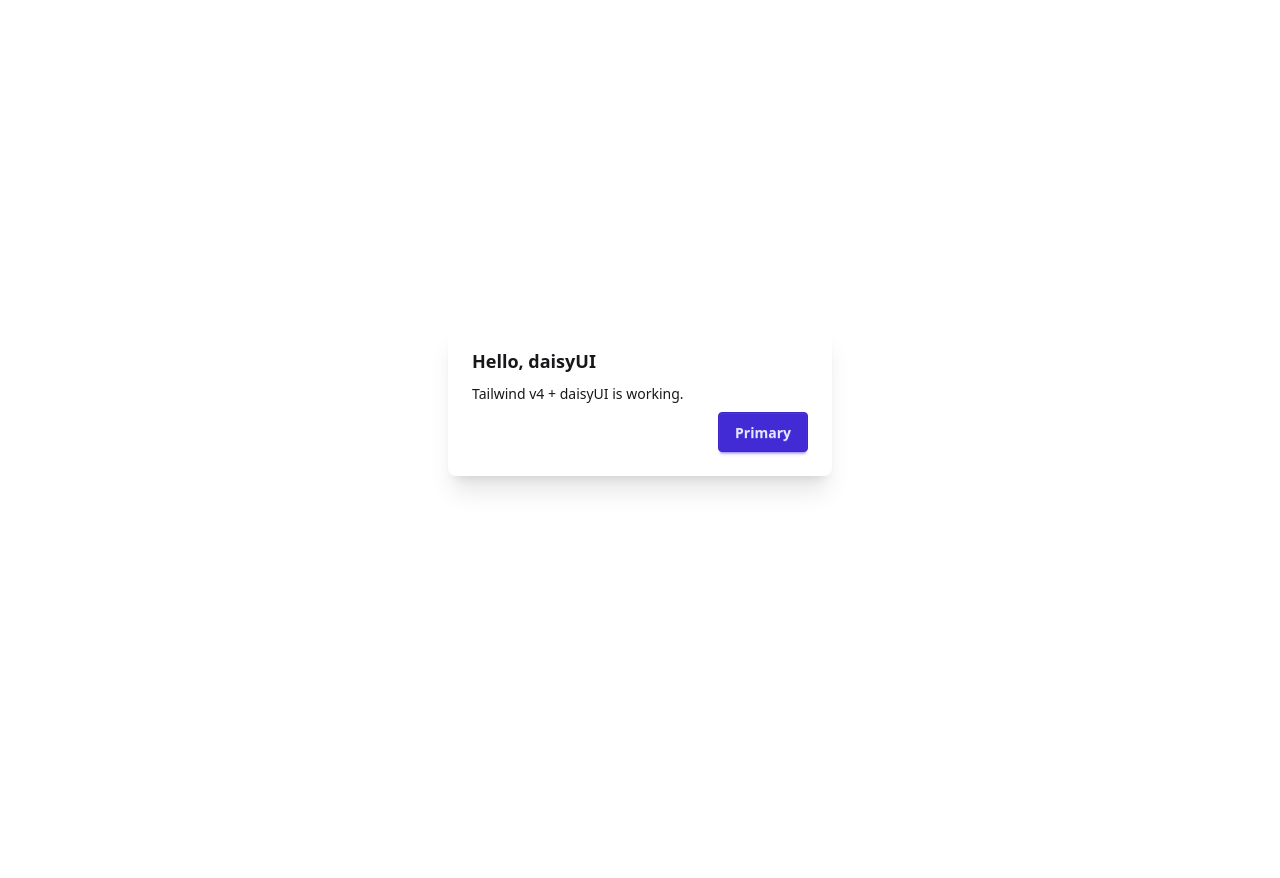
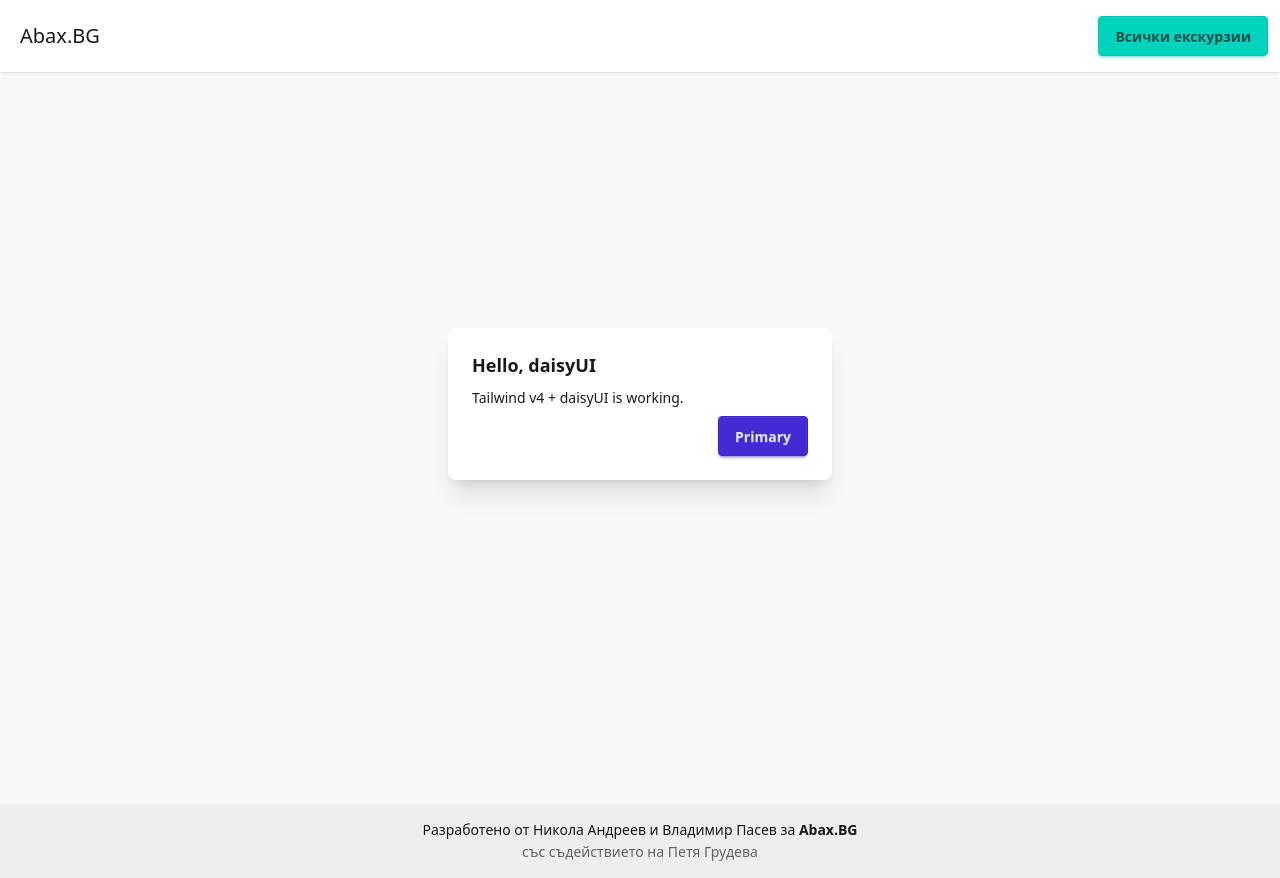
Before and after one commit to Abax-Developers/excursion-informer, a Next.js app: page / in a window 1280 px wide. Before the commit the page ends 800 px from the top, so only its background shows below. Built offline with nearby package versions, Linux system fonts and the light colour scheme.

Commit message:
layout almost done

```diff
--- a/app/layout.tsx
+++ b/app/layout.tsx
@@ -1,21 +1,4 @@
-import type { Metadata } from "next";
-import { Geist, Geist_Mono } from "next/font/google";
 import "./globals.css";
-
-const geistSans = Geist({
-  variable: "--font-geist-sans",
-  subsets: ["latin"],
-});
-
-const geistMono = Geist_Mono({
-  variable: "--font-geist-mono",
-  subsets: ["latin"],
-});
-
-export const metadata: Metadata = {
-  title: "Create Next App",
-  description: "Generated by create next app",
-};
 
 export default function RootLayout({
   children,
@@ -23,9 +6,25 @@
   children: React.ReactNode;
 }>) {
   return (
-    <html lang="en">
-      <body className={`${geistSans.variable} ${geistMono.variable}`}>
+    <html lang="bg">
+      <body className="pt-1 bg-base-200">
+        <div className="navbar fixed top-0 bg-base-100 shadow-sm">
+  <div className="flex-1">
+    <a className="pl-3 text-xl">Abax.BG</a>
+  </div>
+  <div className="flex-none">
+    <ul className="menu menu-horizontal px-1">
+      <li><a className="btn btn-accent">Всички екскурзии</a></li>
+    </ul>
+  </div>
+</div>
         {children}
+        <footer className="footer sm:footer-horizontal footer-center bg-base-300 text-base-content p-4">
+  <aside>
+    <p>Разработено от Никола Андреев и Владимир Пасев за <strong>Abax.BG</strong></p>
+    <p className="text-sm opacity-65 -mt-1.5">със съдействието на Петя Грудева</p>
+  </aside>
+</footer>
       </body>
     </html>
   );
```
